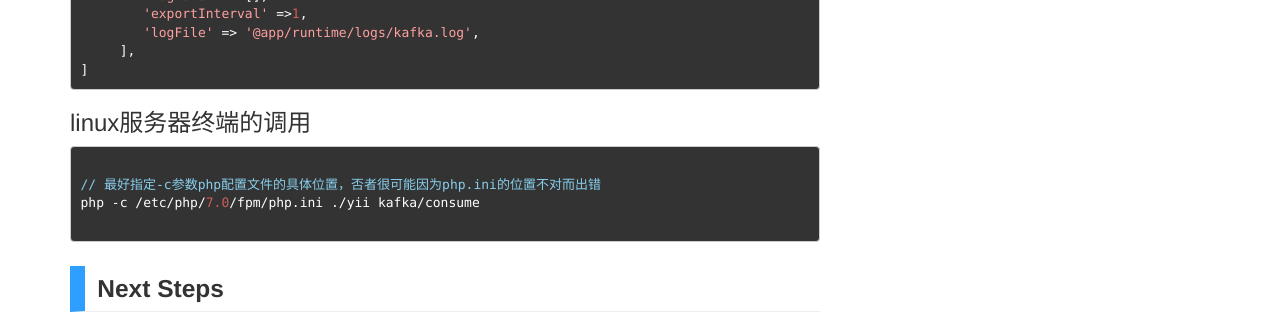
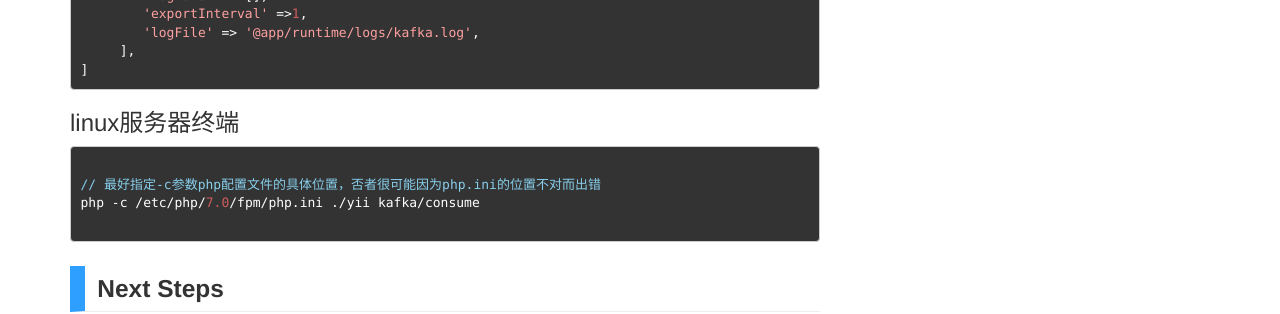
Before and after one commit to yuud/yuud.github.io, a Jekyll site: the page built from index.html, in a window 1280 px wide and 900 px high, scrolled down 2799 px. Shown: the part 151-465 px from the top of the window. Built offline with Jekyll 4.4.1, drawn with Linux system fonts in a browser that asks for light colours; the list of posts is cut into pages by our own code.

Commit message:
no message

````diff
--- a/_posts/core-samples/2017-12-04-php-kafka.md
+++ b/_posts/core-samples/2017-12-04-php-kafka.md
@@ -155,7 +155,7 @@ class Kafka{
 ]
 ```
 
-### linux服务器终端的调用
+### linux服务器终端
 ```
 
 // 最好指定-c参数php配置文件的具体位置，否者很可能因为php.ini的位置不对而出错
````
